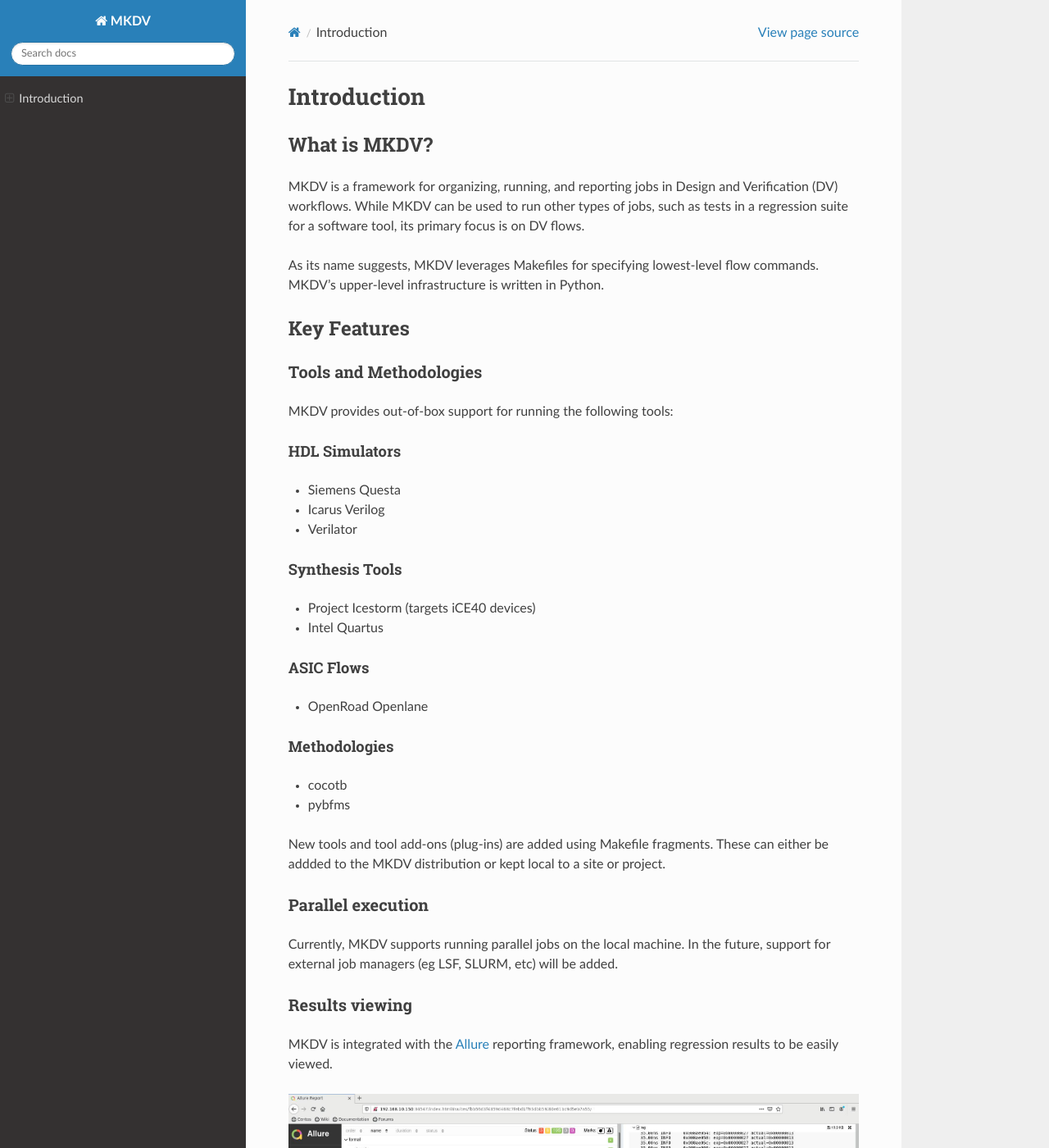
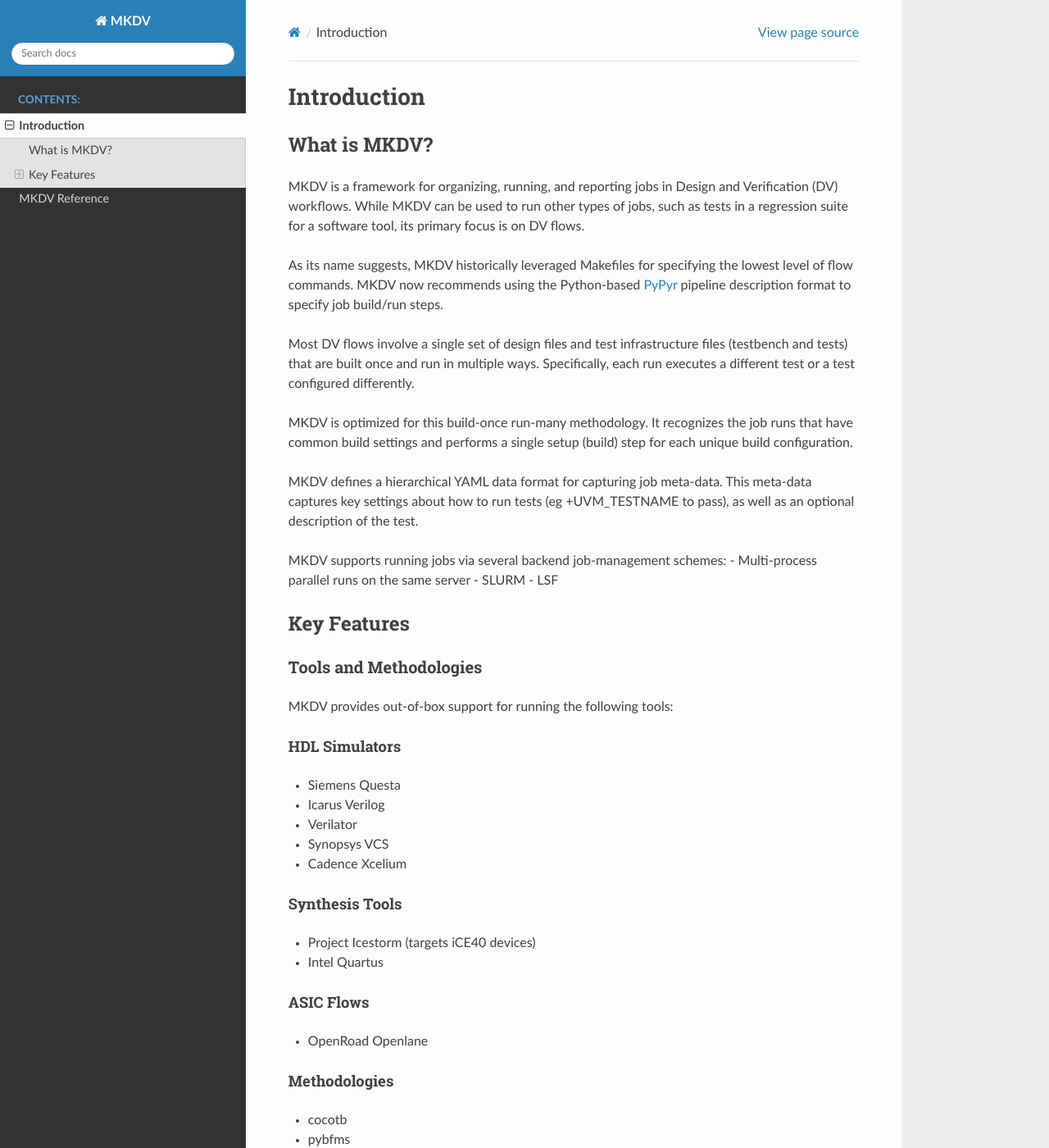
Before and after one commit to fvutils/mkdv, a Sphinx documentation site: the page built from doc/source/introduction.rst, in a window 1280 px wide and 1400 px high. Shown: the whole window at 82% size. Built offline with Sphinx 7.4.7 and the Read the Docs theme 2.0.0, drawn with Linux system fonts in a browser that asks for light colours; some of the changed text lies outside the part shown.

Commit message:
Prep for PyPi release
Signed-off-by: Matthew Ballance <matt.ballance@gmail.com>

```diff
--- a/doc/source/conf.py
+++ b/doc/source/conf.py
@@ -28,6 +28,7 @@
 # extensions coming with Sphinx (named 'sphinx.ext.*') or your custom
 # ones.
 extensions = [
+  'sphinx-jsonschema'
 ]
 
 # Add any paths that contain templates here, relative to this directory.
--- a/doc/source/index.rst
+++ b/doc/source/index.rst
@@ -10,6 +10,9 @@
    :maxdepth: 2
    :caption: Contents:
 
+   introduction
+   reference
+
 
 
 Indices and tables
--- a/doc/source/introduction.rst
+++ b/doc/source/introduction.rst
@@ -10,9 +10,31 @@
 used to run other types of jobs, such as tests in a regression
 suite for a software tool, its primary focus is on DV flows.
 
-As its name suggests, MKDV leverages Makefiles for specifying
-lowest-level flow commands. MKDV's upper-level infrastructure
-is written in Python.
+As its name suggests, MKDV historically leveraged Makefiles for
+specifying the lowest level of flow commands. MKDV now recommends
+using the Python-based `PyPyr <https://pypyr.io/>`_ pipeline
+description format to specify job build/run steps.
+
+Most DV flows involve a single set of design files and test
+infrastructure files (testbench and tests) that are built once
+and run in multiple ways. Specifically, each run executes a
+different test or a test configured differently.
+
+MKDV is optimized for this build-once run-many methodology. It
+recognizes the job runs that have common build settings and
+performs a single setup (build) step for each unique build
+configuration.
+
+MKDV defines a hierarchical YAML data format for capturing
+job meta-data. This meta-data captures key settings about
+how to run tests (eg +UVM_TESTNAME to pass), as well as
+an optional description of the test.
+
+MKDV supports running jobs via several backend
+job-management schemes:
+- Multi-process parallel runs on the same server
+- SLURM
+- LSF
 
 
 Key Features
@@ -28,6 +50,8 @@
 - Siemens Questa
 - Icarus Verilog
 - Verilator
+- Synopsys VCS
+- Cadence Xcelium
 
 Synthesis Tools
 ^^^^^^^^^^^^^^^
--- a/ivpm.yaml
+++ b/ivpm.yaml
@@ -24,6 +24,8 @@
       src: pypi
     - name: sphinx-rtd-theme
       src: pypi
+    - name: sphinx-jsonschema
+      src: pypi
     - name: cairosvg
       src: pypi
     - name: breathe
--- a/setup.py
+++ b/setup.py
@@ -4,11 +4,17 @@
 
 version="0.0.1"
 
+if "BUILD_NUM" in os.environ.keys():
+    version += "." + os.enviro["BUILD_NUM"]
+
 setup(
   name="mkdv",
   version=version,
   packages=find_namespace_packages(where='src'),
   package_dir={'' : 'src'},
+  package_data={
+      "mkdv": ["share/mkfiles/*"]
+  },
   author="Matthew Ballance",
   author_email="matt.ballance@gmail.com",
   description=("mkdv is a Makefile-based mechanism for running Design Verification tools with a Python regression runner"),
```
Also changed, not shown: other parts of doc/source/introduction.rst (+0 -11 lines), 2 other files.
